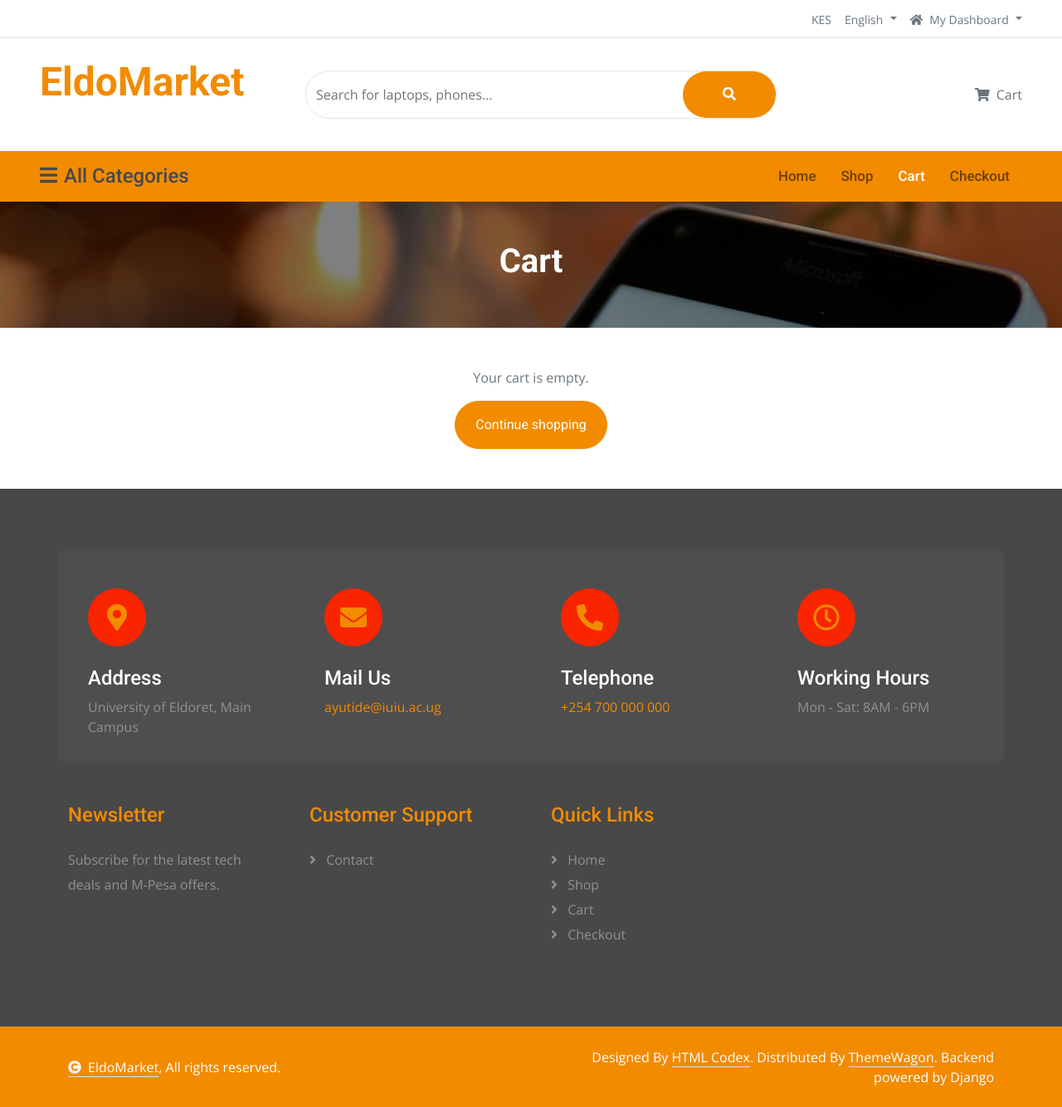
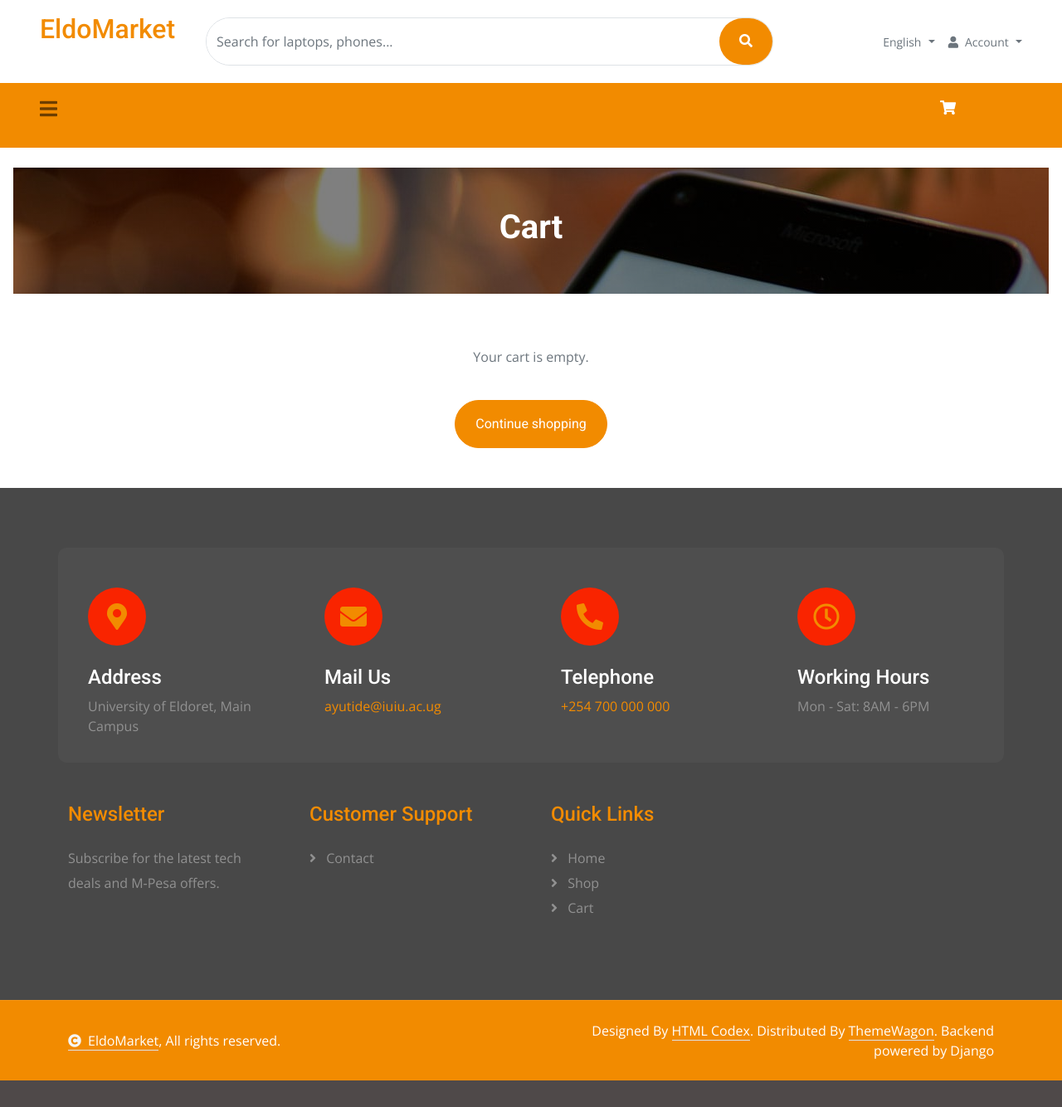
Before and after one commit to lawrenzo-pro/ecommerce_store, a Django app: page /cart/ in a window 1280 px wide. Shown: the whole page at 83% size. After the commit the page ends 1302 px from the top, so only its background shows below. Run offline with Django 5.2, Linux system fonts and the light colour scheme; some libraries are stand-ins or nearby versions.

Commit message:
Remove standalone checkout page and integrate checkout functionality into the cart page.
- Updated templates to eliminate references to the checkout page and adjust navigation links.
- Enhanced cart functionality to handle checkout directly with improved validation.
- Updated views and tests to streamline checkout processing and ensure proper cart behavior.
- Improved localization for new messages and labels in Swahili.

```diff
--- a/store/views.py
+++ b/store/views.py
@@ -71,6 +71,7 @@ def cart(request):
 	if request.method == "POST":
 		cart_data = request.session.get(CART_SESSION_KEY, {})
 		remove_id = request.POST.get("remove")
+		quantity_error = False
 		if remove_id:
 			cart_data.pop(remove_id, None)
 		else:
@@ -80,20 +81,93 @@ def cart(request):
 					continue
 				try:
 					quantity = int(value)
+				except (TypeError, ValueError):
+					quantity_error = True
+					messages.error(request, _("Enter a valid product quantity."))
+					continue
+				try:
 					product = Product.objects.get(pk=product_id, is_available=True)
-				except (TypeError, ValueError, Product.DoesNotExist):
+				except Product.DoesNotExist:
 					cart_data.pop(product_id, None)
+					quantity_error = True
+					messages.error(request, _("A product in your cart is no longer available."))
 					continue
 				if quantity < 1:
-					cart_data.pop(product_id, None)
+					if request.POST.get("action") == "checkout":
+						quantity_error = True
+						messages.error(request, _("Product quantities must be greater than zero."))
+					else:
+						cart_data.pop(product_id, None)
 				elif quantity <= product.stock:
 					cart_data[product_id] = quantity
 				else:
+					quantity_error = True
 					messages.error(request, _("Quantity exceeds available stock."))
 		request.session[CART_SESSION_KEY] = cart_data
+		if request.POST.get("action") == "checkout":
+			if quantity_error:
+				return redirect("cart")
+			items, subtotal = _cart_summary(request)
+			if not items:
+				messages.info(request, _("Your cart is empty."))
+				return redirect("cart")
+			form = CheckoutForm(request.POST)
+			return _complete_checkout(request, items, subtotal, form)
 		return redirect("cart")
 	items, subtotal = _cart_summary(request)
-	return render(request, "store/cart.html", {"cart_items": items, "subtotal": subtotal})
+	return render(
+		request,
+		"store/cart.html",
+		{"cart_items": items, "subtotal": subtotal, "form": CheckoutForm()},
+	)
+
+
+def _complete_checkout(request, items, subtotal, form):
+	if not form.is_valid():
+		return render(
+			request,
+			"store/cart.html",
+			{"form": form, "cart_items": items, "subtotal": subtotal},
+		)
+	if subtotal != subtotal.to_integral_value():
+		form.add_error(None, _("M-Pesa payments must total a whole number of Kenya shillings."))
+		return render(
+			request,
+			"store/cart.html",
+			{"form": form, "cart_items": items, "subtotal": subtotal},
+		)
+	with transaction.atomic():
+		order = Order.objects.create(
+			user=request.user if request.user.is_authenticated else None,
+			first_name=form.cleaned_data["first_name"],
+			last_name=form.cleaned_data["last_name"],
+			phone_number=form.cleaned_data["phone_number"],
+			delivery_location=form.cleaned_data["delivery_location"],
+			total_cost=subtotal,
+		)
+		OrderItem.objects.bulk_create([
+			OrderItem(order=order, product=item["product"], price=item["product"].price, quantity=item["quantity"])
+			for item in items
+		])
+	try:
+		response = initiate_stk_push(
+			order.phone_number, order.total_cost, str(order.pk)
+		)
+	except MpesaError:
+		logger.exception("M-Pesa STK Push failed for order %s", order.pk)
+		messages.error(
+			request,
+			_("We could not start the M-Pesa payment. Your order %(order_id)s was saved; please try again or contact support.")
+			% {"order_id": order.pk},
+		)
+	else:
+		order.checkout_request_id = response["CheckoutRequestID"]
+		order.merchant_request_id = response.get("MerchantRequestID", "")
+		order.payment_status = "processing"
+		order.save(update_fields=["checkout_request_id", "merchant_request_id", "payment_status"])
+		request.session.pop(CART_SESSION_KEY, None)
+		messages.success(request, _("Payment request sent. Enter your M-Pesa PIN on your phone to complete order %(order_id)s.") % {"order_id": order.pk})
+	return redirect("cart")
 
 
 @require_POST
@@ -119,49 +193,7 @@ def add_to_cart(request):
 
 
 def checkout(request):
-	items, subtotal = _cart_summary(request)
-	if not items:
-		messages.info(request, _("Your cart is empty."))
-		return redirect("cart")
-	form = CheckoutForm(request.POST or None)
-	if request.method == "POST" and form.is_valid():
-		if subtotal != subtotal.to_integral_value():
-			form.add_error(None, _("M-Pesa payments must total a whole number of Kenya shillings."))
-			return render(request, "store/checkout.html", {"form": form, "cart_items": items, "subtotal": subtotal})
-		with transaction.atomic():
-			order = Order.objects.create(
-				user=request.user if request.user.is_authenticated else None,
-				first_name=form.cleaned_data["first_name"],
-				last_name=form.cleaned_data["last_name"],
-				phone_number=form.cleaned_data["phone_number"],
-				delivery_location=form.cleaned_data["delivery_location"],
-				total_cost=subtotal,
-			)
-			OrderItem.objects.bulk_create([
-				OrderItem(order=order, product=item["product"], price=item["product"].price, quantity=item["quantity"])
-				for item in items
-			])
-		try:
-			response = initiate_stk_push(
-				order.phone_number, order.total_cost, str(order.pk)
-			)
-		except MpesaError:
-			logger.exception("M-Pesa STK Push failed for order %s", order.pk)
-			messages.error(
-				request,
-				_("We could not start the M-Pesa payment. Your order %(order_id)s was saved; please try again or contact support.")
-				% {"order_id": order.pk},
-			)
-		else:
-			order.checkout_request_id = response["CheckoutRequestID"]
-			order.merchant_request_id = response.get("MerchantRequestID", "")
-			order.payment_status = "processing"
-			order.save(update_fields=["checkout_request_id", "merchant_request_id", "payment_status"])
-			request.session.pop(CART_SESSION_KEY, None)
-			messages.success(request, _("Payment request sent. Enter your M-Pesa PIN on your phone to complete order %(order_id)s.") % {"order_id": order.pk})
-			return redirect("cart")
-		return redirect("checkout")
-	return render(request, "store/checkout.html", {"form": form, "cart_items": items, "subtotal": subtotal})
+	return redirect("cart")
 
 
 def register(request):
--- a/templates/store/base.html
+++ b/templates/store/base.html
@@ -24,16 +24,29 @@
         </div>
     </div>
 
-    <div class="container-fluid px-5 d-none border-bottom d-lg-block">
-        <div class="row gx-0 align-items-center">
-            <div class="col-lg-12 text-center text-lg-end">
-                <div class="d-inline-flex align-items-center" style="height: 45px;">
-                    <div class="text-muted me-2"><small>KES</small></div>
+    <header class="container-fluid px-3 px-lg-5 py-3">
+        <div class="row gx-3 gy-2 align-items-center">
+            <div class="col-4 col-lg-2">
+                <a href="{% url 'home' %}" class="navbar-brand p-0">
+                    <h1 class="h2 text-primary m-0">EldoMarket</h1>
+                </a>
+            </div>
+            <div class="col-8 col-lg-7">
+                <form action="{% url 'home' %}" method="get" class="d-flex border rounded-pill">
+                    <input class="form-control border-0 rounded-pill w-100 py-2 py-lg-3" type="search" name="q"
+                        placeholder="Search for laptops, phones..." value="{{ query|default_if_none:'' }}">
+                    <button type="submit" class="btn btn-primary rounded-pill px-4" style="border: 0;"
+                        aria-label="{% translate 'Search' %}">
+                        <i class="fas fa-search"></i>
+                    </button>
+                </form>
+            </div>
+            <div class="col-12 col-lg-3 d-flex align-items-center justify-content-end">
                 <div class="dropdown">
                     <a href="#" class="dropdown-toggle text-muted mx-2" data-bs-toggle="dropdown">
                         <small>{% if current_language == "sw" %}Kiswahili{% else %}English{% endif %}</small>
                     </a>
-                        <div class="dropdown-menu rounded">
+                    <div class="dropdown-menu dropdown-menu-end rounded">
                         <form action="{% url 'set_language' %}" method="post">
                             {% csrf_token %}
                             <input type="hidden" name="next" value="{{ request.get_full_path }}">
@@ -45,43 +58,16 @@
                 {% include "store/includes/account_menu.html" %}
             </div>
         </div>
-        </div>
-    </div>
-
-    <div class="container-fluid px-5 py-4 d-none d-lg-block">
-        <div class="row gx-0 align-items-center text-center">
-            <div class="col-md-4 col-lg-3 text-center text-lg-start">
-                <a href="{% url 'home' %}" class="navbar-brand p-0">
-                    <h1 class="display-5 text-primary m-0">EldoMarket</h1>
-                </a>
-            </div>
-            <div class="col-md-4 col-lg-6 text-center">
-                <div class="position-relative ps-4">
-                    <form action="{% url 'home' %}" method="get" class="d-flex border rounded-pill">
-                        <input class="form-control border-0 rounded-pill w-100 py-3" type="search" name="q"
-                            placeholder="Search for laptops, phones..." value="{{ query|default_if_none:'' }}">
-                        <button type="submit" class="btn btn-primary rounded-pill py-3 px-5" style="border: 0;"
-                            aria-label="{% translate 'Search' %}">
-                            <i class="fas fa-search"></i>
-                        </button>
-                    </form>
-                </div>
-            </div>
-            <div class="col-md-4 col-lg-3 text-center text-lg-end">
-                <a href="{% url 'cart' %}" class="text-muted d-inline-flex align-items-center">
-                    <i class="fas fa-shopping-cart me-2"></i>{% translate "Cart" %}
-                </a>
-            </div>
-        </div>
-    </div>
+    </header>
 
     <div class="container-fluid nav-bar p-0">
         <div class="row gx-0 bg-primary px-5 align-items-center">
-            <div class="col-lg-3 d-none d-lg-block">
+            <div class="col-3 col-lg-3">
                 <nav class="navbar navbar-light position-relative" style="width: 250px;">
-                    <button class="navbar-toggler border-0 fs-4 w-100 px-0 text-start" type="button"
-                        data-bs-toggle="collapse" data-bs-target="#allCat">
-                        <h4 class="m-0"><i class="fa fa-bars me-2"></i>{% translate "All Categories" %}</h4>
+                    <button class="navbar-toggler border-0 fs-4 px-0 text-start" type="button"
+                        data-bs-toggle="collapse" data-bs-target="#allCat"
+                        aria-label="{% translate 'Browse categories' %}">
+                        <i class="fa fa-bars"></i>
                     </button>
                     <div class="collapse navbar-collapse rounded-bottom" id="allCat">
                         <div class="navbar-nav ms-auto py-0">
@@ -96,26 +82,15 @@
             </div>
             <div class="col-12 col-lg-9">
                 <nav class="navbar navbar-expand-lg navbar-light bg-primary">
-                    <a href="{% url 'home' %}" class="navbar-brand d-block d-lg-none">
-                        <h1 class="display-5 text-secondary m-0">EldoMarket</h1>
-                    </a>
                     <button class="navbar-toggler ms-auto" type="button" data-bs-toggle="collapse"
                         data-bs-target="#navbarCollapse" aria-label="{% translate 'Toggle navigation' %}">
                         <span class="fa fa-bars fa-1x"></span>
                     </button>
                     <div class="collapse navbar-collapse" id="navbarCollapse">
-                        <div class="navbar-nav ms-auto py-0">
-                            <a href="{% url 'home' %}" class="nav-item nav-link{% if request.resolver_match.url_name == 'home' %} active{% endif %}">{% translate "Home" %}</a>
-                            <a href="{% url 'shop' %}" class="nav-item nav-link{% if request.resolver_match.url_name == 'shop' %} active{% endif %}">{% translate "Shop" %}</a>
-                            <a href="{% url 'cart' %}" class="nav-item nav-link{% if request.resolver_match.url_name == 'cart' %} active{% endif %}">{% translate "Cart" %}</a>
-                            <a href="{% url 'checkout' %}" class="nav-item nav-link{% if request.resolver_match.url_name == 'checkout' %} active{% endif %}">{% translate "Checkout" %}</a>
-                            <div class="nav-item dropdown d-block d-lg-none mb-3">
-                                <a href="#" class="nav-link dropdown-toggle" data-bs-toggle="dropdown">{% translate "All Categories" %}</a>
-                                <div class="dropdown-menu m-0">
-                                    <a href="#" class="dropdown-item">{% translate "Computing & Tech" %}</a>
-                                    <a href="#" class="dropdown-item">{% translate "Phones & Accessories" %}</a>
-                                    <a href="#" class="dropdown-item">{% translate "Hostel Living" %}</a>
-                                </div>
+                        <div class="navbar-nav ms-auto py-0 flex-row">
+                            <a href="{% url 'cart' %}" class="nav-item nav-link px-3{% if request.resolver_match.url_name == 'cart' %} active{% endif %}"
+                                aria-label="{% translate 'Cart' %}" title="{% translate 'Cart' %}">
+                                <i class="fas fa-shopping-cart"></i>
                             </div>
                         </div>
                     </div>
@@ -185,7 +160,6 @@
                         <a href="{% url 'home' %}"><i class="fas fa-angle-right me-2"></i> Home</a>
                         <a href="{% url 'shop' %}"><i class="fas fa-angle-right me-2"></i> Shop</a>
                         <a href="{% url 'cart' %}"><i class="fas fa-angle-right me-2"></i> Cart</a>
-                        <a href="{% url 'checkout' %}"><i class="fas fa-angle-right me-2"></i> Checkout</a>
                     </div>
                 </div>
             </div>
--- a/templates/store/cart.html
+++ b/templates/store/cart.html
@@ -11,7 +11,7 @@
         <div class="alert alert-{{ message.tags }}" role="alert">{{ message }}</div>
         {% endfor %}
         {% if cart_items %}
-        <form method="post">
+        <form method="post" novalidate>
             {% csrf_token %}
             <div class="table-responsive">
                 <table class="table align-middle">
@@ -36,7 +36,8 @@
                             <td>KES {{ item.line_total|floatformat:2 }}</td>
                             <td>
                                 <button class="btn btn-md rounded-circle bg-light border" type="submit"
-                                    name="remove" value="{{ item.product.pk }}" aria-label="{% translate 'Remove' %}">
+                                    name="remove" value="{{ item.product.pk }}" formnovalidate
+                                    aria-label="{% translate 'Remove' %}">
                                     <i class="fa fa-times text-danger"></i>
                                 </button>
                             </td>
@@ -46,14 +47,36 @@
                 </table>
             </div>
             <div class="d-flex flex-wrap justify-content-between align-items-center gap-3">
-                <button class="btn btn-outline-primary rounded-pill px-4 py-3" type="submit">
+                <button class="btn btn-outline-primary rounded-pill px-4 py-3" type="submit"
+                    name="action" value="update" formnovalidate>
                     {% translate "Update cart" %}
                 </button>
                 <h4 class="mb-0">{% translate "Subtotal" %}: KES {{ subtotal|floatformat:2 }}</h4>
-                <a class="btn btn-primary rounded-pill px-4 py-3" href="{% url 'checkout' %}">
-                    {% translate "Proceed to checkout" %}
-                </a>
             </div>
+            <section class="mt-5">
+                <h2 class="h4 mb-4">{% translate "Delivery and payment" %}</h2>
+                {% for error in form.non_field_errors %}
+                <div class="alert alert-danger" role="alert">{{ error }}</div>
+                {% endfor %}
+                <div class="row g-4">
+                    {% for field in form %}
+                    <div class="col-md-6">
+                        <label class="form-label" for="{{ field.id_for_label }}">{{ field.label }}</label>
+                        {{ field }}
+                        {% for error in field.errors %}
+                        <div class="text-danger small">{{ error }}</div>
+                        {% endfor %}
+                    </div>
+                    {% endfor %}
+                </div>
+                <p class="text-muted mt-3">
+                    {% translate "We will send an M-Pesa payment prompt to this number." %}
+                </p>
+                <button class="btn btn-primary rounded-pill px-4 py-3" type="submit"
+                    name="action" value="checkout">
+                    {% translate "Checkout with M-Pesa" %}
+                </button>
+            </section>
         </form>
         {% else %}
         <p class="text-center text-muted">{% translate "Your cart is empty." %}</p>
--- a/templates/store/includes/account_menu.html
+++ b/templates/store/includes/account_menu.html
@@ -2,7 +2,7 @@
 <div class="dropdown">
     <a href="{% if user.is_authenticated %}{% url 'account' %}{% else %}{% url 'login' %}{% endif %}"
         class="dropdown-toggle text-muted ms-2" data-bs-toggle="dropdown">
-        <small><i class="fa fa-home me-2"></i>{% translate "My Dashboard" %}</small>
+        <small><i class="fa fa-user me-2"></i>{% translate "Account" %}</small>
     </a>
     <div class="dropdown-menu rounded">
         {% if user.is_authenticated %}
--- a/templates/store/index.html
+++ b/templates/store/index.html
@@ -178,7 +178,6 @@
                                 <div class="dropdown-menu m-0">
                                     <a href="bestseller.html" class="dropdown-item">Bestseller</a>
                                     <a href="{% url 'cart' %}" class="dropdown-item">{% translate "Cart Page" %}</a>
-                                    <a href="{% url 'checkout' %}" class="dropdown-item">{% translate "Checkout" %}</a>
                                     <a href="404.html" class="dropdown-item">404 Page</a>
                                 </div>
                             </div>
@@ -2239,7 +2238,6 @@
                         <a href="{% url 'home' %}"><i class="fas fa-angle-right me-2"></i> Home</a>
                         <a href="{% url 'shop' %}"><i class="fas fa-angle-right me-2"></i> Shop</a>
                         <a href="{% url 'cart' %}"><i class="fas fa-angle-right me-2"></i> Cart</a>
-                        <a href="{% url 'checkout' %}"><i class="fas fa-angle-right me-2"></i> Checkout</a>
                     </div>
                 </div>
             </div>
--- a/templates/store/shop.html
+++ b/templates/store/shop.html
@@ -181,7 +181,6 @@
                                 <div class="dropdown-menu m-0">
                                     <a href="bestseller.html" class="dropdown-item">Bestseller</a>
                                     <a href="{% url 'cart' %}" class="dropdown-item">{% translate "Cart Page" %}</a>
-                                    <a href="{% url 'checkout' %}" class="dropdown-item">{% translate "Checkout" %}</a>
                                     <a href="404.html" class="dropdown-item">404 Page</a>
                                 </div>
                             </div>
--- a/templates/store/single.html
+++ b/templates/store/single.html
@@ -182,7 +182,6 @@
                                 <div class="dropdown-menu m-0">
                                     <a href="bestseller.html" class="dropdown-item">Bestseller</a>
                                     <a href="{% url 'cart' %}" class="dropdown-item">{% translate "Cart Page" %}</a>
-                                    <a href="{% url 'checkout' %}" class="dropdown-item">{% translate "Checkout" %}</a>
                                     <a href="404.html" class="dropdown-item">404 Page</a>
                                 </div>
                             </div>
```
Also changed, not shown: store/tests.py (+36 -6 lines), templates/store/checkout.html (deleted, +0 -68 lines), locale/sw/LC_MESSAGES/django.po, 1 other file. Lines whose indentation alone changed are shown as unchanged.
